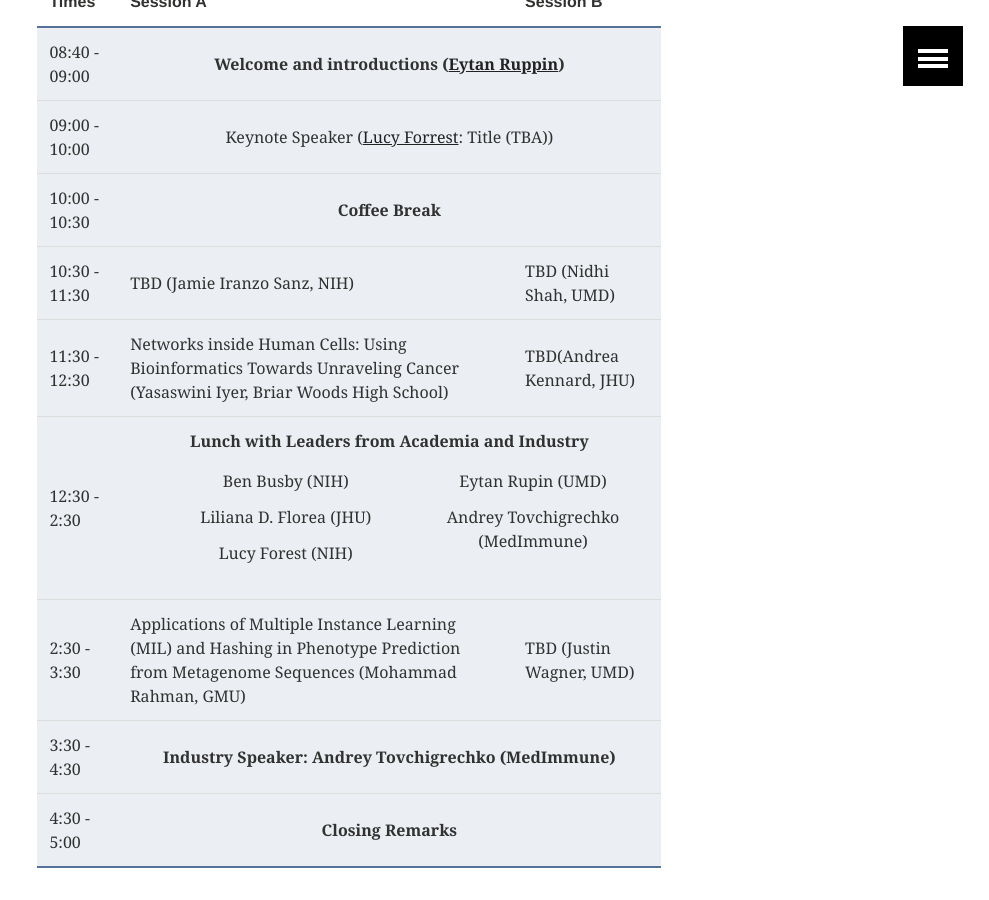
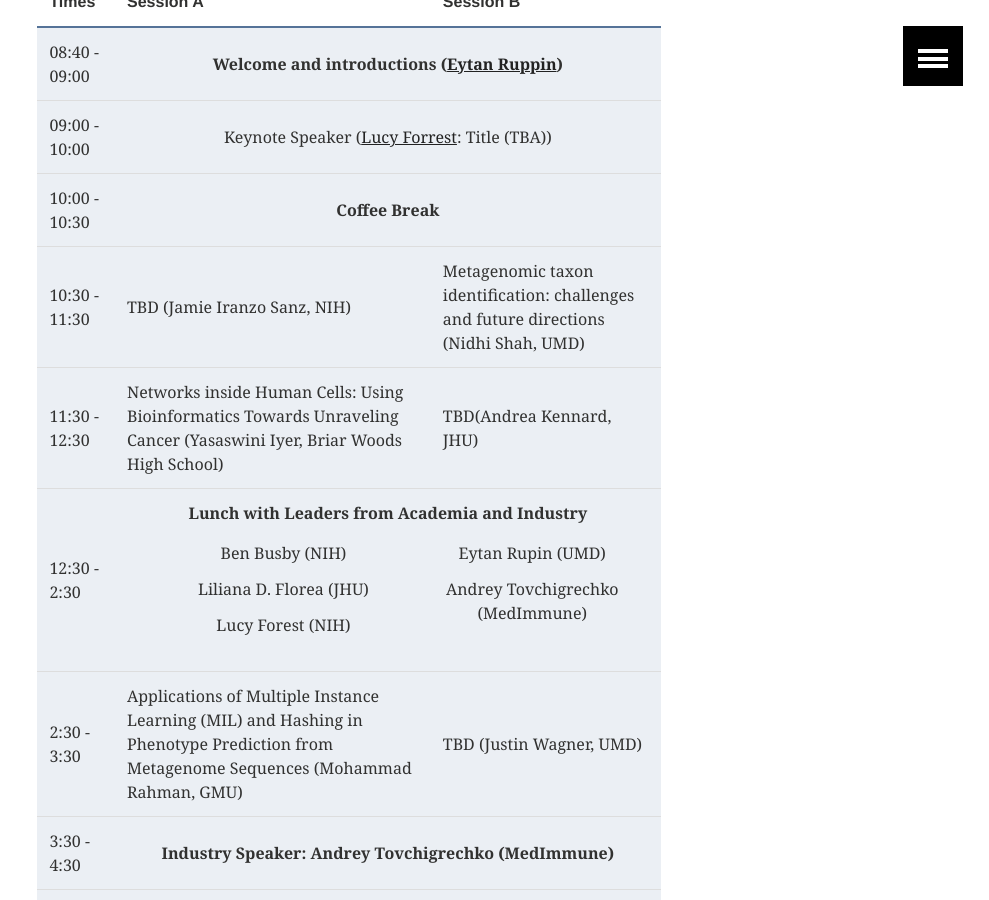
Before and after one commit to iscb-dc-rsg/iscb-dc-rsg.github.io, a Jekyll site: the page built from _pages/workshop2017.md, in a window 1280 px wide and 900 px high, scrolled down 1021 px. Shown: the whole window, without its empty margins (291-1280 px from the left). Built offline with Jekyll 4.4.1, drawn with Linux system fonts in a browser that asks for light colours; our own code applies the rules of GitHub Pages for plain Markdown files.

Commit message:
Update workshop2017.md

```diff
--- a/_pages/workshop2017.md
+++ b/_pages/workshop2017.md
@@ -54,7 +54,7 @@ PHY 1204 (Session B).
     <tr>
       <td>10:30 - 11:30</td>
       <td>TBD (Jamie Iranzo Sanz, NIH)</td>
-      <td>TBD (Nidhi Shah, UMD)</td>
+      <td>Metagenomic taxon identification: challenges and future directions (Nidhi Shah, UMD)</td>
     </tr>
     <tr>
       <td>11:30 - 12:30</td>
```
